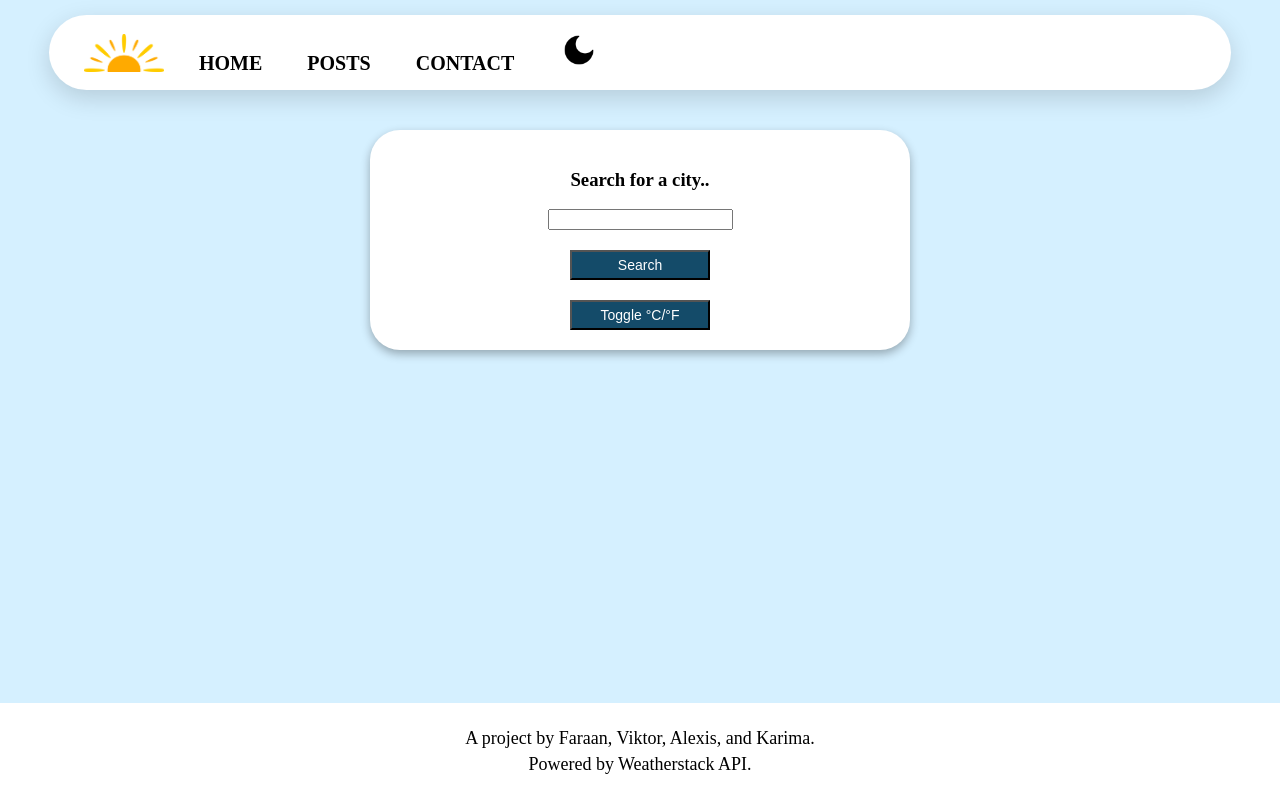
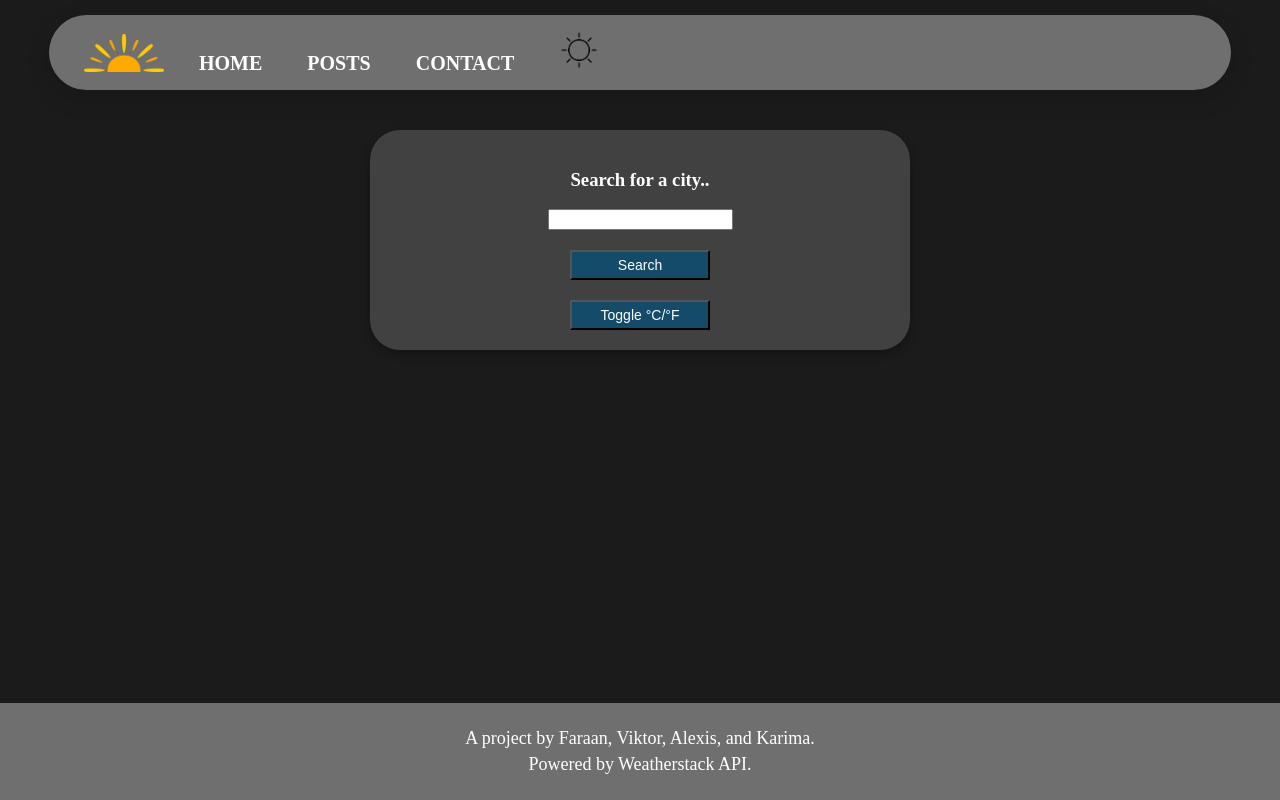
Before and after one commit to IceCrystal21/weather-app, a Next.js app in the folder weather-app/: page / in a window 1280 px wide. Built offline with nearby package versions, Linux system fonts and the light colour scheme.

Commit message:
Added state persistence

```diff
--- a/weather-app/components/ThemeSwitcher.js
+++ b/weather-app/components/ThemeSwitcher.js
@@ -2,13 +2,21 @@ import Image from "next/image";
 import { useState, useEffect } from "react";
 
 export default function ThemeSwitcher() {
-    const [theme, Settheme] = useState("Light")
+    const [theme, Settheme] = useState(() => {
+        try {
+           var item = localStorage.getItem("theme")
+        } catch {
+            var item = 0
+        }
+        return item
+    })
     var sun = "/darkmode.png"
     var moon = "/lightmode.png"
 
 
     useEffect(() => {
         var css_var = document.documentElement
+        localStorage.setItem("theme", theme)
         if (theme == "Light") {
                     css_var.style.setProperty("--main_bg", "#d5f0ff")
                     css_var.style.setProperty("--nav_bg", "#ffffff")
```
